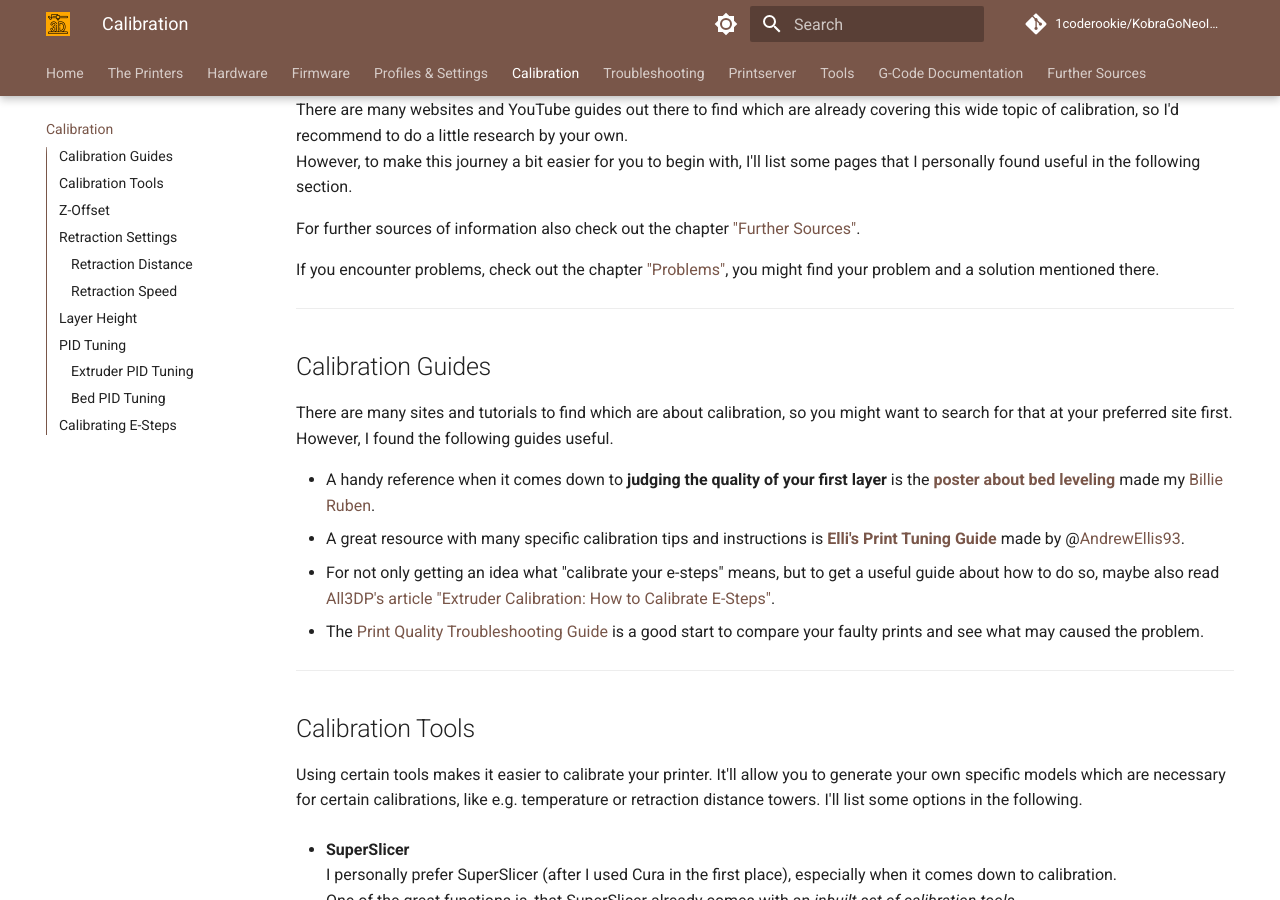
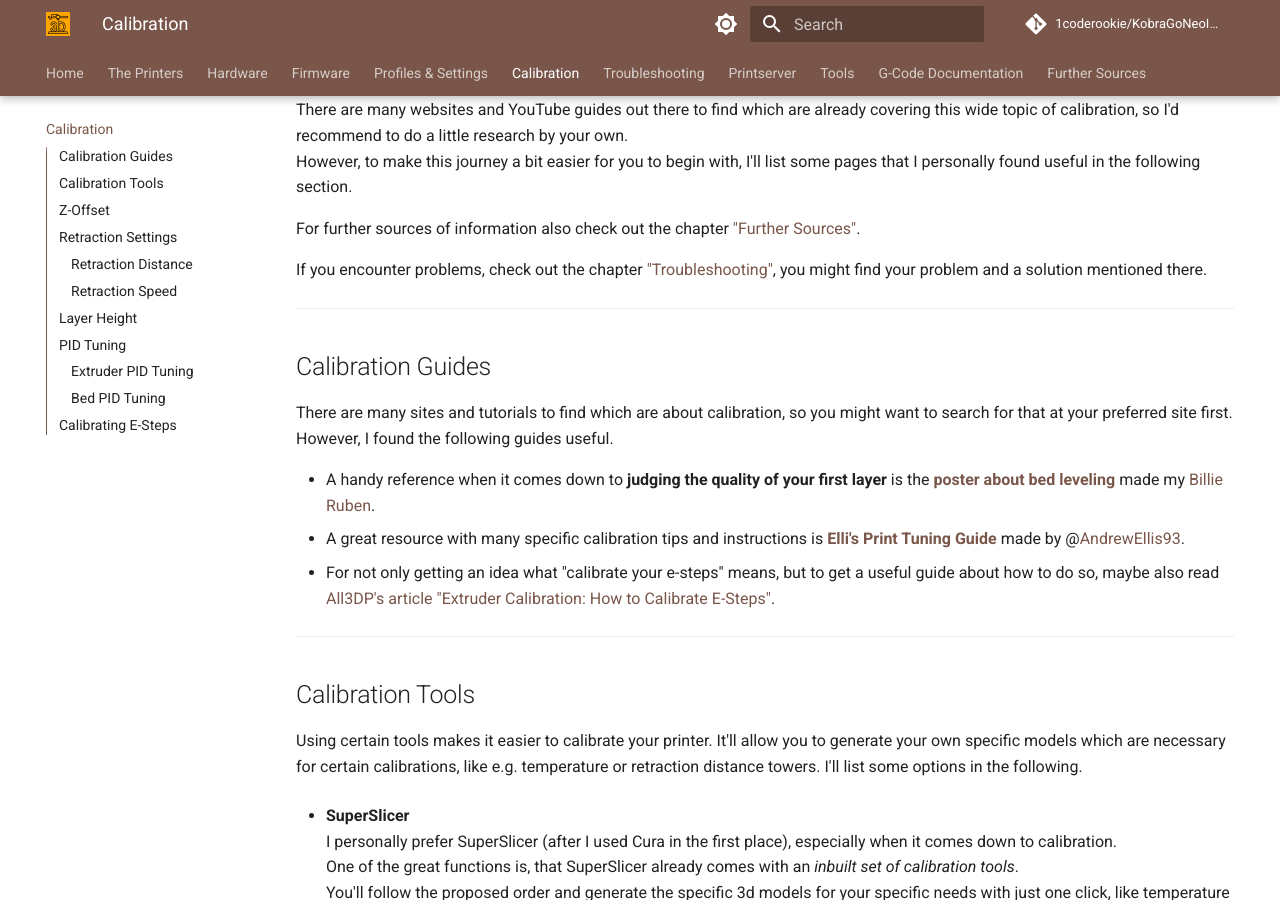
Before and after one commit to 1coderookie/KobraGoNeoInsights, an MkDocs documentation site: the page built from docs/calibration.md, in a window 1280 px wide and 900 px high, scrolled down 239 px. Built offline with MkDocs 1.6.1 and Material for MkDocs 9.7.7, drawn with Linux system fonts in a browser that asks for light colours; comment, search, counter and statistics services are not loaded.

Commit message:
Update calibration.md

```diff
--- a/docs/calibration.md
+++ b/docs/calibration.md
@@ -9,7 +9,7 @@
 
 For further sources of information also check out the chapter ["Further Sources"](further_sources.md).
 
-If you encounter problems, check out the chapter ["Problems"](problems.md), you might find your problem and a solution mentioned there.
+If you encounter problems, check out the chapter ["Troubleshooting"](troubleshooting.md), you might find your problem and a solution mentioned there.
 
 ---
 
@@ -19,7 +19,7 @@
 - A handy reference when it comes down to **judging the quality of your first layer** is the [**poster about bed leveling**](https://i.imgur.com/hIcGr8U.png) made my [Billie Ruben](https://www.billieruben.info/).
 - A great resource with many specific calibration tips and instructions is [**Elli's Print Tuning Guide**](https://ellis3dp.com/Print-Tuning-Guide/) made by @[AndrewEllis93](https://github.com/AndrewEllis93).
 - For not only getting an idea what "calibrate your e-steps" means, but to get a useful guide about how to do so, maybe also read [All3DP's article "Extruder Calibration: How to Calibrate E-Steps"](https://all3dp.com/2/extruder-calibration-6-easy-steps-2/).
-- The [Print Quality Troubleshooting Guide](https://www.simplify3d.com/resources/print-quality-troubleshooting/) is a good start to compare your faulty prints and see what may caused the problem.
+
 
 ---
 
```
